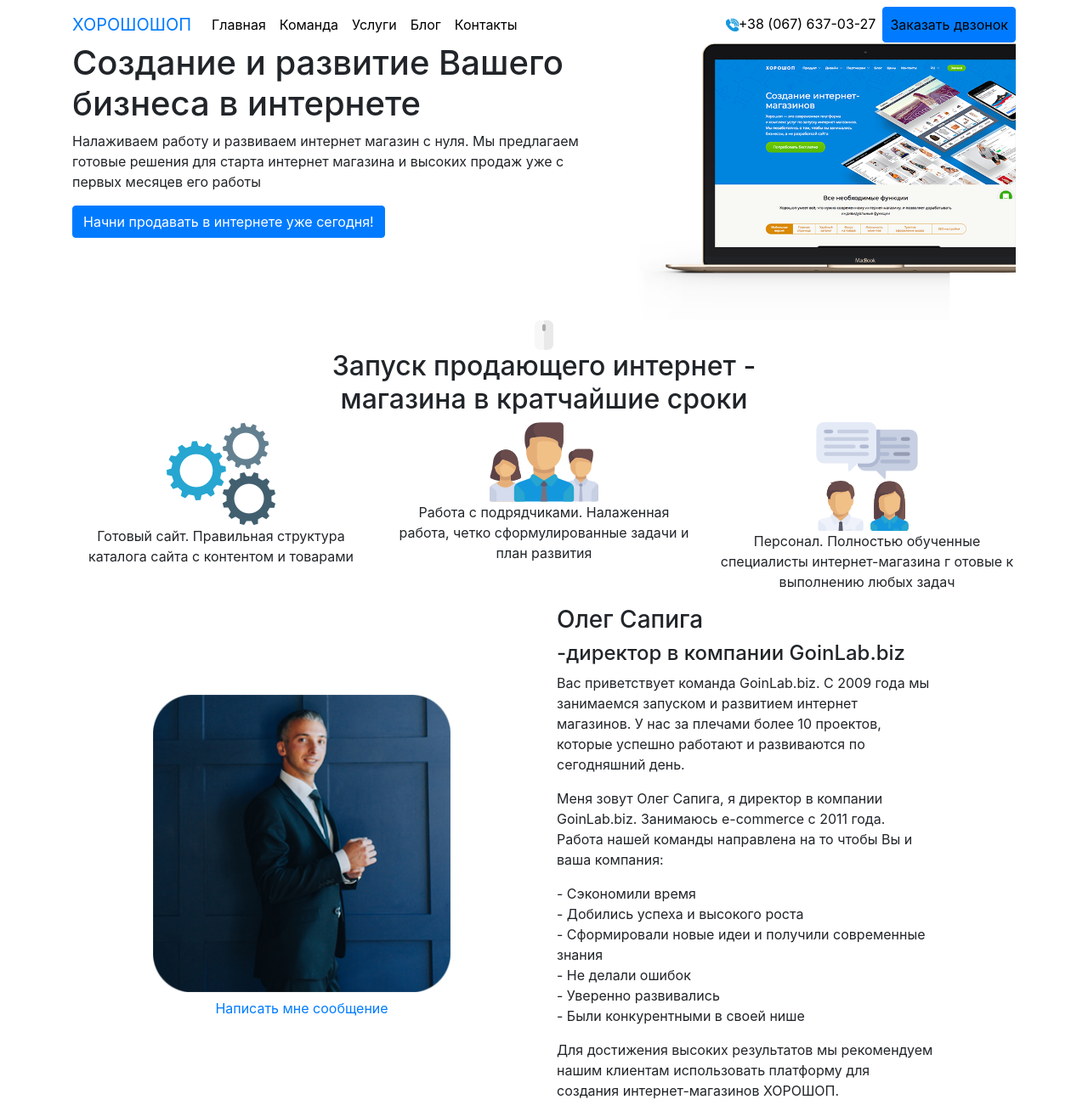
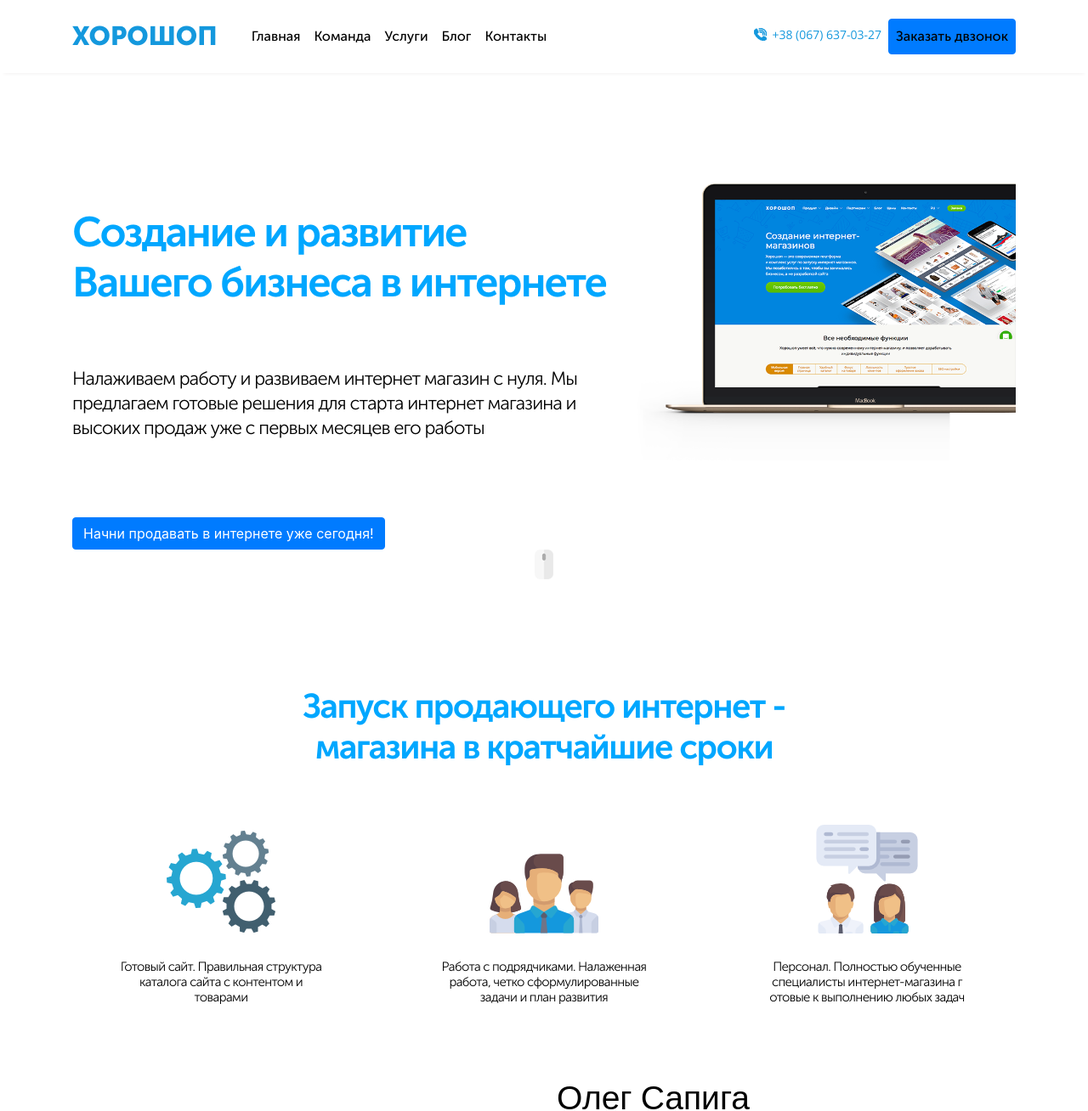
Before and after one commit to OstapHetman/horoshoshop, a plain HTML site: page src/index.html in a window 1280 px wide. Shown: the top 1308 px of the page at 85% size. Drawn offline with nearby package versions, Linux system fonts and the light colour scheme.

Commit message:
add some styles for nav, header, features, about

```diff
--- a/src/index.html
+++ b/src/index.html
@@ -5,7 +5,7 @@
     <meta charset="UTF-8">
     <meta name="viewport" content="width=device-width, initial-scale=1.0">
     <meta http-equiv="X-UA-Compatible" content="ie=edge">
-    <title>ХОРОШОШОП</title>
+    <title>ХОРОШОП</title>
 
     <!-- Latest compiled and minified CSS -->
     <link rel="stylesheet" href="css/bootstrap.min.css">
@@ -16,6 +16,8 @@
     <!-- FavIcon -->
     <link rel="shortcut icon" href="favicon.ico" type="image/x-icon">
 
+    <link href="https://fonts.googleapis.com/css?family=Open+Sans" rel="stylesheet">
+
 </head>
 
 <body>
@@ -24,12 +26,12 @@
 
     <nav class="navbar navbar-expand-md fixed-top">
         <div class="container">
-            <a class="navbar-brand" href="#">ХОРОШОШОП</a>
+            <a class="navbar-brand" href="#">ХОРОШОП</a>
             <button class="navbar-toggler" type="button" data-toggle="collapse" data-target="#navbarCollapse" aria-controls="navbarCollapse" aria-expanded="false" aria-label="Toggle navigation">
           <span class="navbar-toggler-icon"></span>
         </button>
             <div class="collapse navbar-collapse" id="navbarCollapse">
-                <ul class="navbar-nav mr-auto">
+                <ul class="pl-3 navbar-nav mr-auto">
                     <li class="nav-item active">
                         <a class="nav-link" href="#">Главная</a>
                     </li>
@@ -46,9 +48,9 @@
                         <a class="nav-link" href="#">Контакты</a>
                     </li>
                 </ul>
-                <ul class="navbar-nav ml-auto">
+                <ul class="navbar-nav ml-auto nav__get-call">
                     <li class="nav-item">
-                        <a class="nav-link" href="tel:+38 (067) 637-03-27"><img src="img/phone-icon.png" alt="Phone">+38 (067) 637-03-27</a>
+                        <a class="nav-link phone-number d-flex align-items-center" href="tel:+38 (067) 637-03-27"><img src="img/phone-icon.png" alt="Phone">+38 (067) 637-03-27</a>
                     </li>
                     <li class="nav-item">
                         <a class="btn btn-primary nav-link" href="#">Заказать двзонок</a>
@@ -73,7 +75,9 @@
                     <img class="w-100" src="img/macbook.png" alt="Macbook">
                 </div>
                 <div class="col-1 mx-auto header__icon">
-                    <img class="d-block mx-auto" src="img/mouse-icon.png" alt="Mouse">
+                    <a href="#about">
+                        <img class="d-block mx-auto" src="img/mouse-icon.png" alt="Mouse">
+                    </a>
                 </div>
             </div>
         </div>
@@ -84,7 +88,7 @@
     <section id="features">
         <div class="container">
             <div class="row">
-                <div class="col-lg-6 mx-auto features__head-text">
+                <div class="col-lg-7 mx-auto features__head-text">
                     <h2 class="text-center">Запуск продающего интернет - магазина в кратчайшие сроки</h2>
                 </div>
             </div>
--- /dev/null
+++ b/src/sass/layout/_about.scss
@@ -0,0 +1,42 @@
+$text-for-modal-color: #32567a;
+#about {
+    margin-top: 85px;
+    .about__left {
+        a {
+            font-family: 'Museo1';
+            font-size: 22px;
+            font-weight: 400;
+            letter-spacing: -0.88px;
+            color: $text-for-modal-color;
+            text-decoration: underline;
+            padding-top: 30px;
+        }
+    }
+    .about__right {
+        font-family: 'Open Sans', sans-serif;
+        color: #000;
+        h3,
+        h4 {
+            font-weight: 400;
+            margin-bottom: 0;
+        }
+        h3 {
+            font-size: 39px;
+        }
+        h4 {
+            font-size: 24px;
+        }
+        p,
+        ul {
+            font-size: 15px;
+            font-weight: 400;
+            padding-top: 15px;
+            margin-bottom: 0;
+        }
+        ul {
+            li {
+                font-weight: bold;
+            }
+        }
+    }
+}
--- a/src/sass/layout/_features.scss
+++ b/src/sass/layout/_features.scss
@@ -1 +1,33 @@
-#features {}
+$head-text-color:#00a7ff;
+#features {
+    margin-top: 125px;
+    .features__head-text {
+        h2 {
+            font-family: "Museo2";
+            font-size: 40px;
+            font-weight: 400;
+            letter-spacing: -1.6px;
+            color: $head-text-color;
+        }
+    }
+    .features__item {
+        margin-top: 58px;
+        .features__item__img {
+            padding-bottom: 30px;
+            min-height: 160px;
+            display: flex;
+            align-items: flex-end;
+        }
+        p {
+            font-family: 'Museo0'; // Sans Cyrl -300
+            font-size: 15px;
+            font-weight: 400;
+            line-height: 18px;
+            letter-spacing: -0.6px;
+            color: #000;
+            max-width: 70%;
+            display: block;
+            margin: auto;
+        }
+    }
+}
--- a/src/sass/layout/_header.scss
+++ b/src/sass/layout/_header.scss
@@ -1,3 +1,29 @@
+$primary-text-color: #00a7ff;
 header {
-    margin-top: 50px;
+    margin-top: 85px;
+    .header__showcase-text {
+        padding-top: 160px;
+        h1 {
+            color: $primary-text-color;
+            font-family: 'Museo2';
+            font-weight: 400;
+            font-size: 49px;
+            letter-spacing: -2px;
+        }
+        p {
+            font-family: 'Museo0'; // Sans Cyrl -300
+            font-size: 22px;
+            font-weight: 400;
+            line-height: 29px;
+            letter-spacing: -0.88px;
+            color: #000;
+            padding-top: 60px;
+        }
+        a {
+            margin-top: 75px;
+        }
+    }
+    .header__img {
+        padding-top: 130px;
+    }
 }
--- a/src/sass/layout/_navigation.scss
+++ b/src/sass/layout/_navigation.scss
@@ -1,8 +1,33 @@
+$brand-color:#1498dd;
+$box-shadow-color: #eeebeb;
 nav.navbar {
+    box-shadow: 0 5px 5px -5px $box-shadow-color;
+    padding-top: 14.5px;
+    padding-bottom: 14.5px;
+    background-color: #fff;
+    .navbar-brand {
+        color: $brand-color;
+        font-size: 31px;
+        font-family: 'Museo3';
+    }
+    .nav__get-call {
+        .phone-number {
+            color: $brand-color;
+            font-family: 'Open Sans', sans-serif;
+            font-size: 14px;
+            font-weight: 400;
+            img {
+                padding-right: 6px;
+            }
+        }
+    }
     ul.navbar-nav {
         li {
             a {
                 color: #000;
+                font-size: 16px;
+                font-family: 'Museo1';
+                font-weight: 400;
             }
         }
     }
--- a/src/sass/main.scss
+++ b/src/sass/main.scss
@@ -12,6 +12,7 @@
 @import 'layout/_navigation';
 @import 'layout/_header';
 @import 'layout/_features';
+@import 'layout/_about';
 @import 'layout/_footer';
 // ======================= //
 // ===== Pages Folder====== //
```
Also changed, not shown: src/css/main.css.
